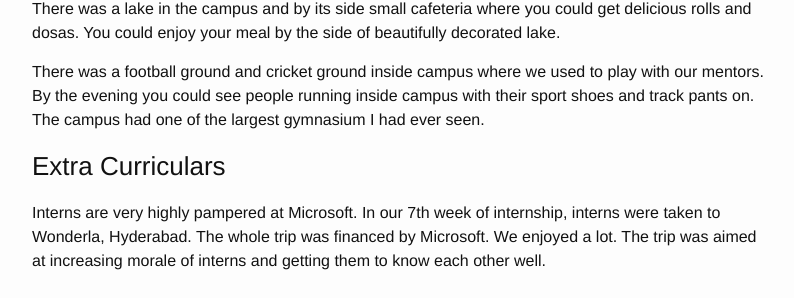
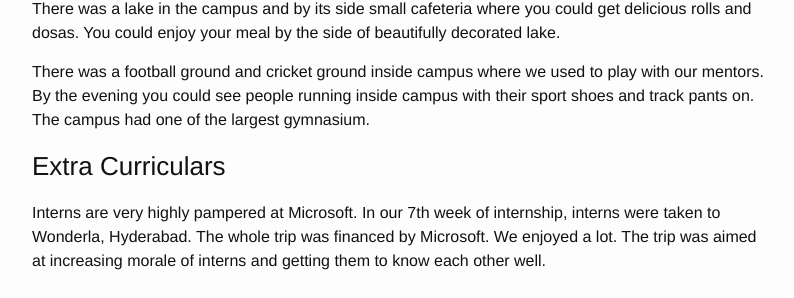
Before and after one commit to manuchandel/manuchandel.github.io, a Jekyll site: the page built from _posts/2016-08-25-MicrosoftIDC.md, in a window 1280 px wide and 900 px high, scrolled down 2821 px. Shown: the part 197-495 px from the top of the window, without its empty margins (238-1032 px from the left). Built offline with Jekyll 4.4.1, drawn with Linux system fonts in a browser that asks for light colours; nearby versions of some CDN libraries; comment, search, counter and statistics services are not loaded.

Commit message:
final commit

```diff
--- a/_posts/2016-08-25-MicrosoftIDC.md
+++ b/_posts/2016-08-25-MicrosoftIDC.md
@@ -62,7 +62,7 @@
 
 There was a lake in the campus and by its side small cafeteria where you could get delicious rolls and dosas. You could enjoy your meal by the side of beautifully decorated lake.
 
-There was a football ground and cricket ground inside campus where we used to play with our mentors. By the evening you could see people running inside campus with their sport shoes and track pants on. The campus had one of the largest gymnasium I had ever seen.
+There was a football ground and cricket ground inside campus where we used to play with our mentors. By the evening you could see people running inside campus with their sport shoes and track pants on. The campus had one of the largest gymnasium.
 
 ### Extra Curriculars
 
```
